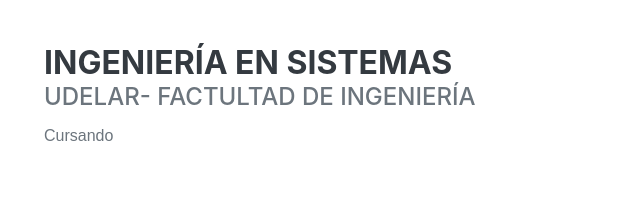
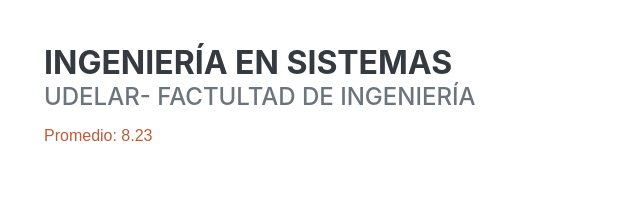
Before and after one commit to Emanuel-Rieiro/cv, a plain HTML site: page index.html in a window 1280 px wide. Shown: the part 2240-2446 px from the top of the page, 276-916 px from the left. Drawn offline with nearby package versions, Linux system fonts and the light colour scheme; a web font is replaced by a local one.

Commit message:
escolaridad ingenieria

```diff
--- a/index.html
+++ b/index.html
@@ -124,7 +124,7 @@
                             <div class="flex-grow-1">
                                 <h3 class="mb-0">Ingeniería en Sistemas</h3>
                                 <div class="subheading mb-3">UDELAR- Factultad de Ingeniería</div>
-                                <p>Cursando</p>
+                                <p></p><a href="./assets/certificados/ReporteEscolaridad-ingenieria.pdf">Promedio: 8.23</a></p>
                             </div>
                             <div class="flex-shrink-0"><span class="text-primary">Febrero 2023 - Presente</span></div>
                         </div>
```
Also changed, not shown: 1 other file.
